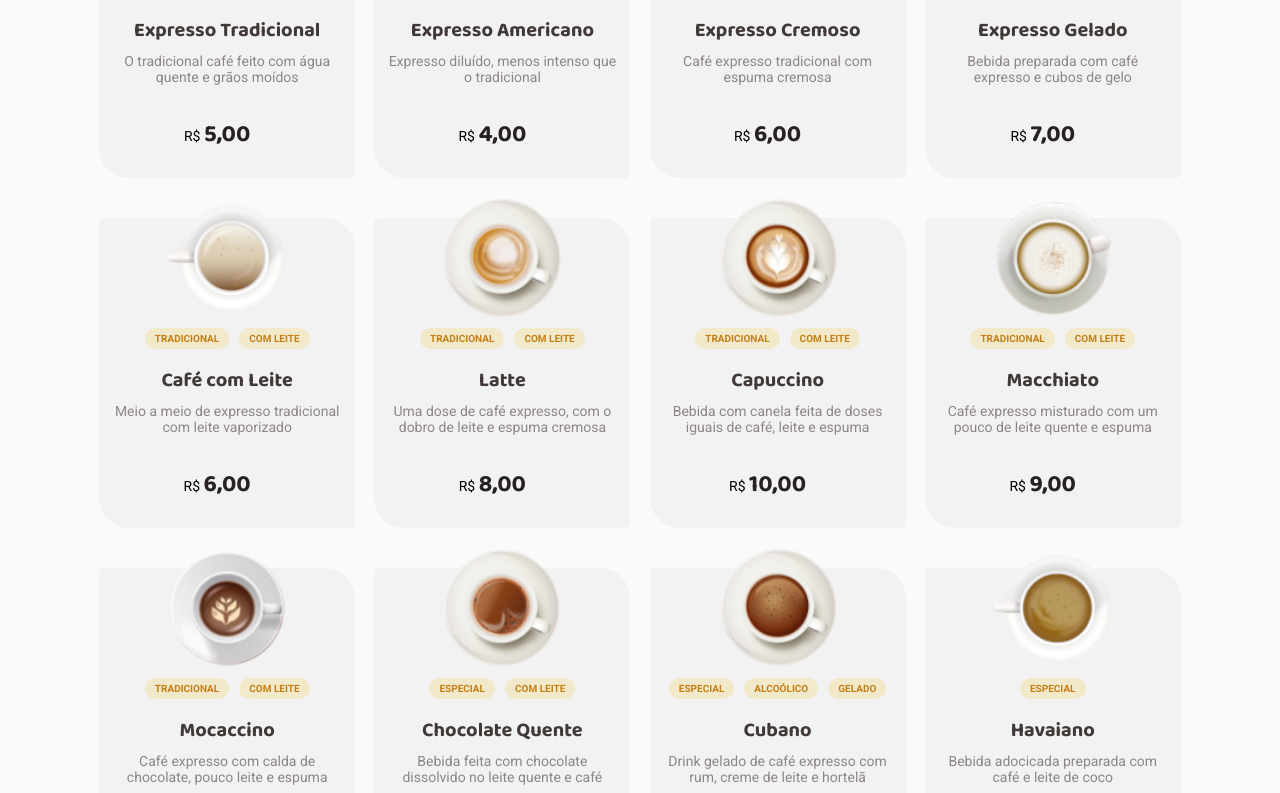
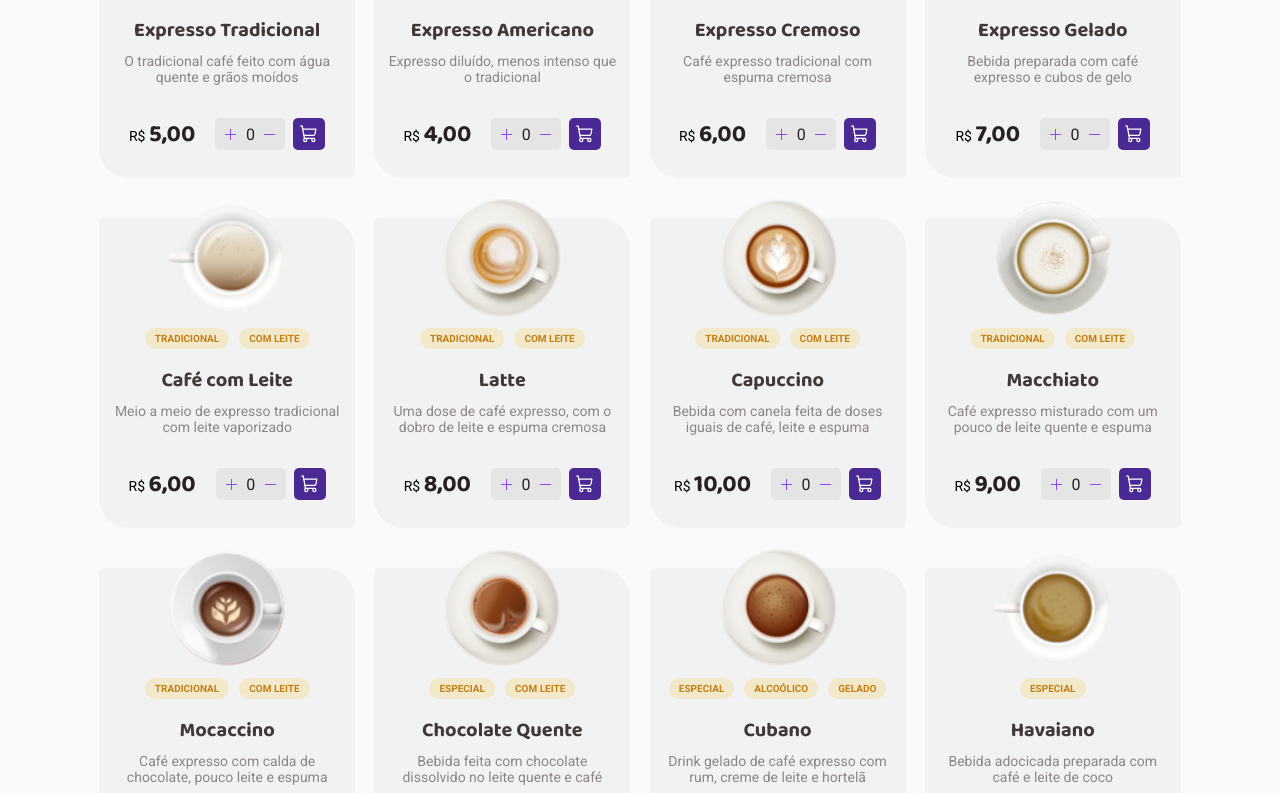
Before and after one commit to leotheodoro/coffee-delivery, a React (Vite) app: page / in a window 1280 px wide. Shown: the part 867-1660 px from the top of the page. Built offline with nearby package versions, Linux system fonts and the light colour scheme.

Commit message:
:sparkles: FullCardCoffeeAmount created

```diff
--- /dev/null
+++ b/src/components/FullCardCoffee/FullCardCoffeeAmount/index.tsx
@@ -0,0 +1,20 @@
+import { Minus, Plus } from 'phosphor-react'
+import { FullCardCoffeeAmountContainer } from './styles'
+
+export const FullCardCoffeeAmount = () => {
+  function handleAddOne() {}
+
+  function handleRemoveOne() {}
+
+  return (
+    <FullCardCoffeeAmountContainer>
+      <button onClick={handleRemoveOne} title="Remover um">
+        <Plus />
+      </button>
+      <span>0</span>
+      <button onClick={handleAddOne} title="Adicionar um">
+        <Minus />
+      </button>
+    </FullCardCoffeeAmountContainer>
+  )
+}
--- /dev/null
+++ b/src/components/FullCardCoffee/FullCardCoffeeAmount/styles.ts
@@ -0,0 +1,37 @@
+import styled from 'styled-components'
+
+export const FullCardCoffeeAmountContainer = styled.div`
+  display: flex;
+  flex-direction: row;
+  border-radius: 5px;
+  width: 7rem;
+  height: 3.2rem;
+  justify-content: center;
+  align-items: center;
+  background-color: ${(props) => props.theme.colors['base-button']};
+
+  & span {
+    color: ${(props) => props.theme.colors['base-title']};
+    font-size: ${(props) => props.theme.fonts.sizes.small4};
+  }
+
+  & button {
+    color: ${(props) => props.theme.colors.purple};
+    display: flex;
+    align-items: center;
+    justify-content: center;
+    background-color: transparent;
+    border: none;
+    width: 3rem;
+    height: 3.2rem;
+    transition: 0.25s;
+
+    & svg {
+      font-size: 1.5rem;
+    }
+
+    &:hover {
+      color: ${(props) => props.theme.colors['purple-dark']};
+    }
+  }
+`
--- a/src/components/FullCardCoffee/index.tsx
+++ b/src/components/FullCardCoffee/index.tsx
@@ -1,3 +1,5 @@
+import { ShoppingCart } from 'phosphor-react'
+import { FullCardCoffeeAmount } from './FullCardCoffeeAmount'
 import {
   FullCardCoffeeContainer,
   FullCardCoffeeInfo,
@@ -34,6 +36,10 @@ export const FullCardCoffee = ({ coffee }: FullCardCoffeeProps) => {
         <p>
           R$ <span>{coffee.price}</span>
         </p>
+        <FullCardCoffeeAmount />
+        <button>
+          <ShoppingCart />
+        </button>
       </FullCardCoffeePrice>
     </FullCardCoffeeContainer>
   )
```
